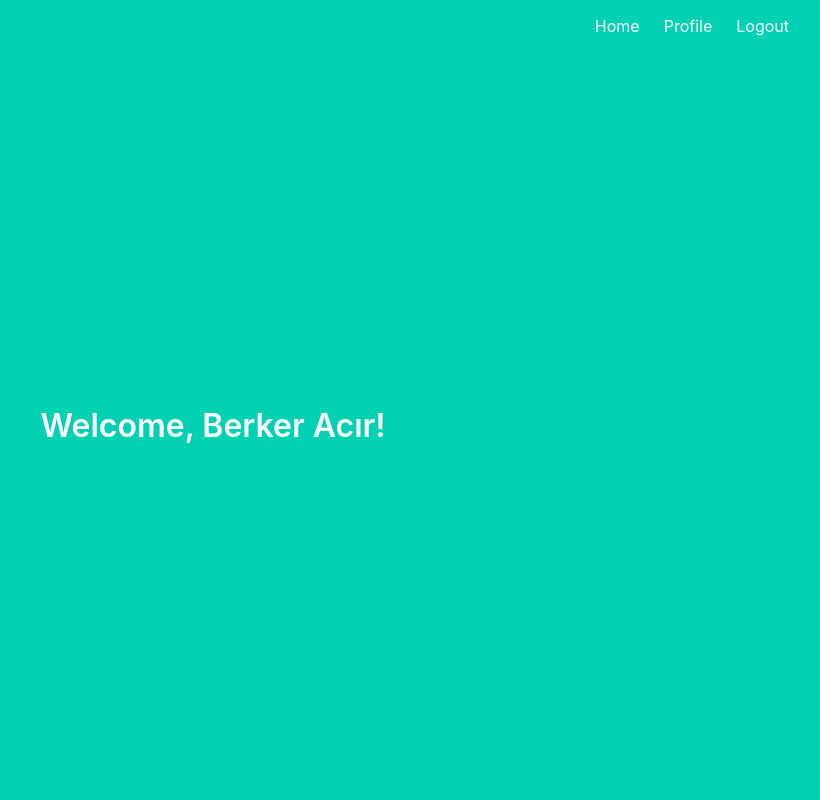
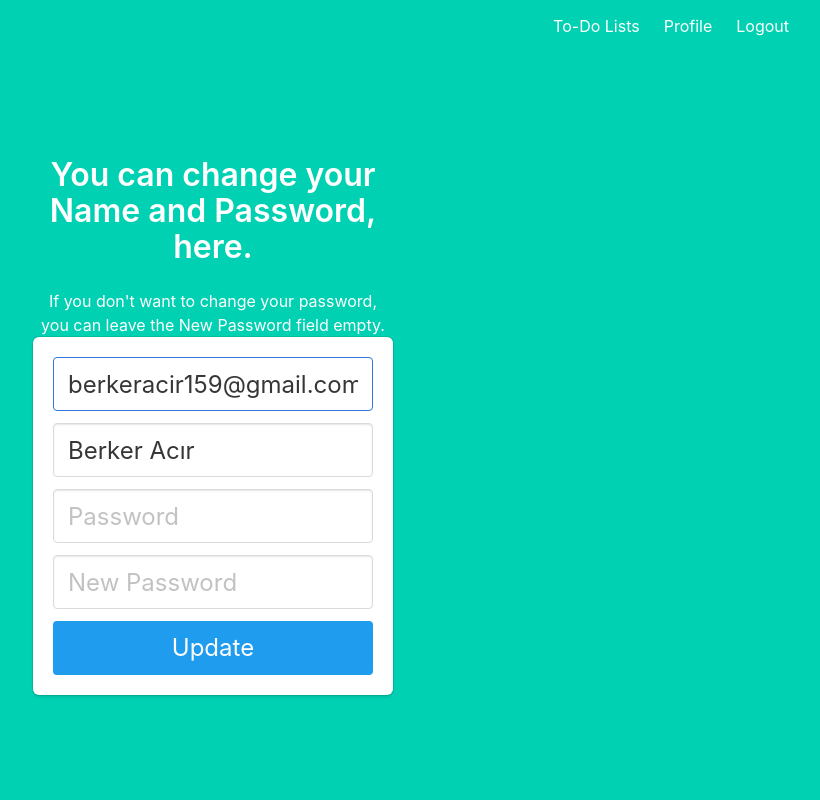
Before and after one commit to berkeracir/flask-auth, a Flask app: page /profile in a window 1280 px wide. Shown: the whole page, without its empty margins (427-1247 px from the left). Run offline with Flask 2, Linux system fonts and the light colour scheme; a user stored in the database is signed in.

Commit message:
user name and password can be changed

```diff
--- a/project/auth.py
+++ b/project/auth.py
@@ -1,8 +1,9 @@
 from flask import Blueprint, render_template, redirect, url_for, request, flash, Markup
 from flask_login import login_user, login_required, logout_user
 from werkzeug.security import generate_password_hash, check_password_hash
+
+from . import db
 from .models import User
-from . import db
 
 auth = Blueprint('auth', __name__)
 
@@ -25,7 +26,7 @@ def login_post():
 
 	# if the above check passes, then we know the user has the right credentials
 	login_user(user, remember=remember)
-	return redirect(url_for('main.profile'))
+	return redirect(url_for('main.lists'))
 
 @auth.route('/signup')
 def signup():
--- a/project/main.py
+++ b/project/main.py
@@ -1,14 +1,51 @@
-from flask import Blueprint, render_template
+from flask import Blueprint, render_template, request, redirect, url_for, flash, Markup
 from flask_login import login_required, current_user
+from werkzeug.security import generate_password_hash, check_password_hash
+
 from . import db
+from .models import User
 
 main = Blueprint('main', __name__)
 
 @main.route('/')
 def index():
-    return render_template('index.html')
+	return render_template('index.html')
 
 @main.route('/profile')
 @login_required
 def profile():
-    return render_template('profile.html', name=current_user.name)
+	return render_template('profile.html', user=current_user)
+
+@main.route('/profile', methods=['POST'])
+@login_required
+def profile_post():
+	# update user information
+	email = request.form.get('email')
+	name = request.form.get('name')
+	password = request.form.get('password')
+	new_password = request.form.get('new_password')
+
+	# check the user-supplied password, hash it, and compare it to the hashed password in the database
+	if not check_password_hash(current_user.password, password):
+		flash('Invalid password!')
+		return redirect(url_for('main.profile'))	# if password is wrong, reload the page
+
+	if not name:	# if name field is empty, redirect back to signup page so user can try again
+		flash("Name cannot be empty!")
+		return redirect(url_for('main.profile'))	# TODO: redirecting to same page with already filled form data woud be better
+
+	# update the existing user with new name or new password. Hash the password so the plaintext version isn't saved.
+	if new_password:
+		current_user.password = generate_password_hash(new_password, method='sha256')
+	current_user.name = name
+
+	# update the existing user to the database
+	db.session.add(current_user)
+	db.session.commit()
+
+	return redirect(url_for('main.lists'))
+
+@main.route('/lists')
+@login_required
+def lists():
+	return render_template('lists.html', user=current_user)
--- a/project/templates/base.html
+++ b/project/templates/base.html
@@ -17,10 +17,15 @@
 				<div class="container">
 					<div id="navbarMenuHeroA" class="navbar-menu">
 						<div class="navbar-end">
+							{% if not current_user.is_authenticated %}
 							<a href="{{ url_for('main.index') }}" class="navbar-item">
 								Home
 							</a>
+							{% endif %}
 							{% if current_user.is_authenticated %}
+							<a href="{{ url_for('main.lists') }}" class="navbar-item">
+								To-Do Lists
+							</a>
 							<a href="{{ url_for('main.profile') }}" class="navbar-item">
 								Profile
 							</a>
--- a/project/templates/index.html
+++ b/project/templates/index.html
@@ -5,6 +5,6 @@
   To-Do List
 </h1>
 <h2 class="subtitle">
-  <b><a href="{{ url_for('auth.signup') }}">Sign up</a></b> and <b><a href="{{ url_for('auth.login') }}">Login</a></b>  to begin using To-Do List
+  <b><a href="{{ url_for('auth.signup') }}">Sign up</a></b> and <b><a href="{{ url_for('auth.login') }}">Login</a></b> to begin using To-Do List
 </h2>
 {% endblock %}
--- a/project/templates/profile.html
+++ b/project/templates/profile.html
@@ -1,7 +1,44 @@
 {% extends "base.html" %}
 
 {% block content %}
-<h1 class="title">
-  Welcome, {{ name }}!
-</h1>
+<div class="column is-4 is-offset-4">
+	<h1 class="title">You can change your Name and Password, here.</h1>
+	<h3 class="text">If you don't want to change your password, you can leave the New Password field empty.</h3>
+	<div class="box">
+		{% with messages = get_flashed_messages() %}
+		{% if messages %}
+		<div class="notification is-danger">
+			{{ messages[0] }}
+		</div>
+		{% endif %}
+		{% endwith %}
+		<form method="POST" action="/profile">
+			<div class="field">
+				<div class="control">
+					<input class="input is-large" type="email" name="email" value="{{ user.email }}" autofocus="" readonly>
+				</div>
+			</div>
+
+			<div class="field">
+				<div class="control">
+					<input class="input is-large" type="text" name="name" value="{{ user.name }}" autofocus="">
+				</div>
+			</div>
+
+			<div class="field">
+				<div class="control">
+					<input class="input is-large" type="password" name="password" placeholder="Password">
+				</div>
+			</div>
+
+			<div class="field">
+				<div class="control">
+					<input class="input is-large" type="password" name="new_password" placeholder="New Password">
+				</div>
+			</div>
+
+			<button class="button is-block is-info is-large is-fullwidth">Update</button>
+		</form>
+	</div>
+</div>
 {% endblock %}
```
Also changed, not shown: project/templates/lists.html (added, +10 -0 lines), project/sqlite.db (added).
